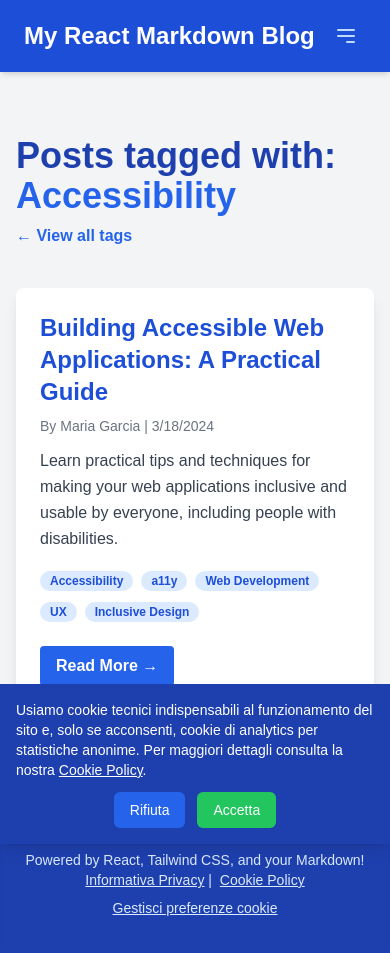
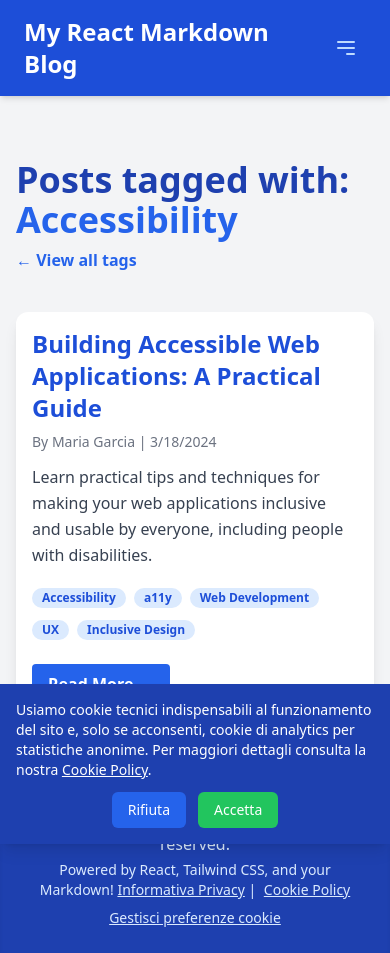
Before and after one commit to menteora/react-next-blog, a Next.js app: page /react-next-blog/tags/accessibility in a window 390 px wide. Built offline with nearby package versions, Linux system fonts and the light colour scheme.

Commit message:
restyle homepage with new responsive design

```diff
--- a/app/globals.css
+++ b/app/globals.css
@@ -1,28 +1,26 @@
 @import "tailwindcss";
+@import url("https://fonts.googleapis.com/css2?family=Newsreader:wght@400;500;700;800&family=Noto+Sans:wght@400;500;700;900&display=swap");
 
 :root {
-  --background: #1E40AF;
-  --foreground: #171717;
+  --primary-color: #3b82f6;
+  --secondary-color: #10b981;
+  --accent-color: #8b5cf6;
+  --text-primary: #1f2937;
+  --text-secondary: #4b5563;
+  --background-color: #f9fafb;
 }
 
 @theme inline {
-  --color-background: var(--background);
-  --color-foreground: var(--foreground);
-  --font-sans: system-ui, Arial, sans-serif;
+  --color-background: var(--background-color);
+  --color-foreground: var(--text-primary);
+  --font-sans: "Noto Sans", system-ui, Arial, sans-serif;
   --font-mono: ui-monospace, SFMono-Regular, Menlo, monospace;
 }
 
-@media (prefers-color-scheme: dark) {
-  :root {
-    --background: #0a0a0a;
-    --foreground: #ededed;
-  }
-}
-
 body {
-  background: var(--background);
-  color: var(--foreground);
-  font-family: Arial, Helvetica, sans-serif;
+  background: var(--background-color);
+  color: var(--text-primary);
+  font-family: "Noto Sans", Arial, Helvetica, sans-serif;
 }
 
 
--- a/app/page.tsx
+++ b/app/page.tsx
@@ -106,29 +106,37 @@ const HomePage: React.FC = () => {
   return (
     <div className="container mx-auto px-4 py-8">
       {heroImageUrl && (
-        <section className="mb-12 rounded-lg overflow-hidden shadow-xl">
+        <section className="mb-8 relative rounded-xl overflow-hidden group min-h-[280px] md:min-h-[400px]">
           <Image
             src={heroImageUrl}
             alt="Blog hero banner"
-            width={1200}
-            height={400}
-            className="w-full h-auto max-h-[300px] md:max-h-[400px] object-cover"
+            fill
+            className="object-cover"
+            sizes="100vw"
+            priority
           />
+          <div className="absolute inset-0 bg-gradient-to-t from-black/60 via-black/10 to-transparent" aria-hidden="true" />
+          <div className="relative z-10 flex flex-col justify-end h-full p-6 text-white">
+            <h1 className="text-3xl md:text-5xl font-bold drop-shadow-md group-hover:text-[var(--primary-color)] transition-colors">
+              Welcome to the Blog
+            </h1>
+            <p className="text-sm md:text-lg text-gray-200 mt-1 drop-shadow-sm">
+              Discover insights and stories on web development, technology, and more.
+            </p>
+          </div>
         </section>
       )}
 
-      <header className="mb-12 text-center">
-        <h1 className="text-5xl font-extrabold text-primary-800">Welcome to the Blog</h1>
-        <p className="text-xl text-gray-600 mt-2">Discover insights and stories on web development, technology, and more.</p>
-      </header>
-
       {currentPosts.length > 0 ? (
         <>
-          <div className="grid grid-cols-1 md:grid-cols-2 lg:grid-cols-3 gap-8">
-            {currentPosts.map(post => (
-              <PostCard key={post.slug} post={post as Post} />
-            ))}
-          </div>
+          <section className="mt-10">
+            <h2 className="text-2xl font-semibold text-[var(--text-primary)] px-2 md:px-0 pb-4">Latest Posts</h2>
+            <div className="grid grid-cols-1 md:grid-cols-2 lg:grid-cols-3 gap-6">
+              {currentPosts.map(post => (
+                <PostCard key={post.slug} post={post as Post} />
+              ))}
+            </div>
+          </section>
           {totalPages > 1 && (
             <nav aria-label="Posts pagination" className="mt-12 flex justify-center items-center space-x-2">
               <button
--- a/components/PostCard.tsx
+++ b/components/PostCard.tsx
@@ -19,22 +19,20 @@ const PostCard: React.FC<PostCardProps> = ({ post }) => {
       : post.imageUrl;
 
   return (
-    <article className="bg-white rounded-lg shadow-lg overflow-hidden transition-shadow hover:shadow-xl duration-300 flex flex-col">
+    <article className="bg-white rounded-xl shadow-lg hover:shadow-xl transition-shadow duration-300 flex flex-row md:flex-col items-center overflow-hidden">
       {post.imageUrl && (
-        <Link href={`/post/${post.slug}`} aria-hidden="true" tabIndex={-1}>
-          <div className="relative w-full h-48">
+        <Link href={`/post/${post.slug}`} aria-hidden="true" tabIndex={-1} className="relative flex-shrink-0 w-24 h-24 md:w-full md:h-48 md:rounded-t-xl">
           <Image
             src={imageSrc as string}
             alt={`Featured image for ${post.title}`}
             fill
-              className="object-cover"
-              sizes="(max-width: 640px) 100vw, 33vw"
+            className="object-cover rounded-lg md:rounded-none md:rounded-t-xl"
+            sizes="(max-width: 768px) 96px, (max-width: 1024px) 50vw, 33vw"
             priority={false}
           />
-          </div>
         </Link>
       )}
-      <div className="p-6 flex flex-col flex-grow">
+      <div className="p-4 md:p-6 flex flex-col flex-grow">
         <h2 className="text-2xl font-bold text-primary-700 mb-2">
           <Link href={`/post/${post.slug}`} className="hover:underline">
             {post.title}
--- a/tailwind.config.js
+++ b/tailwind.config.js
@@ -20,6 +20,10 @@ module.exports = {
           950: '#172554',
         },
       },
+      fontFamily: {
+        sans: ['Noto Sans', 'ui-sans-serif', 'system-ui', 'sans-serif'],
+        serif: ['Newsreader', 'serif'],
+      },
     },
   },
   plugins: [],
```
Lines whose indentation alone changed are shown as unchanged.
